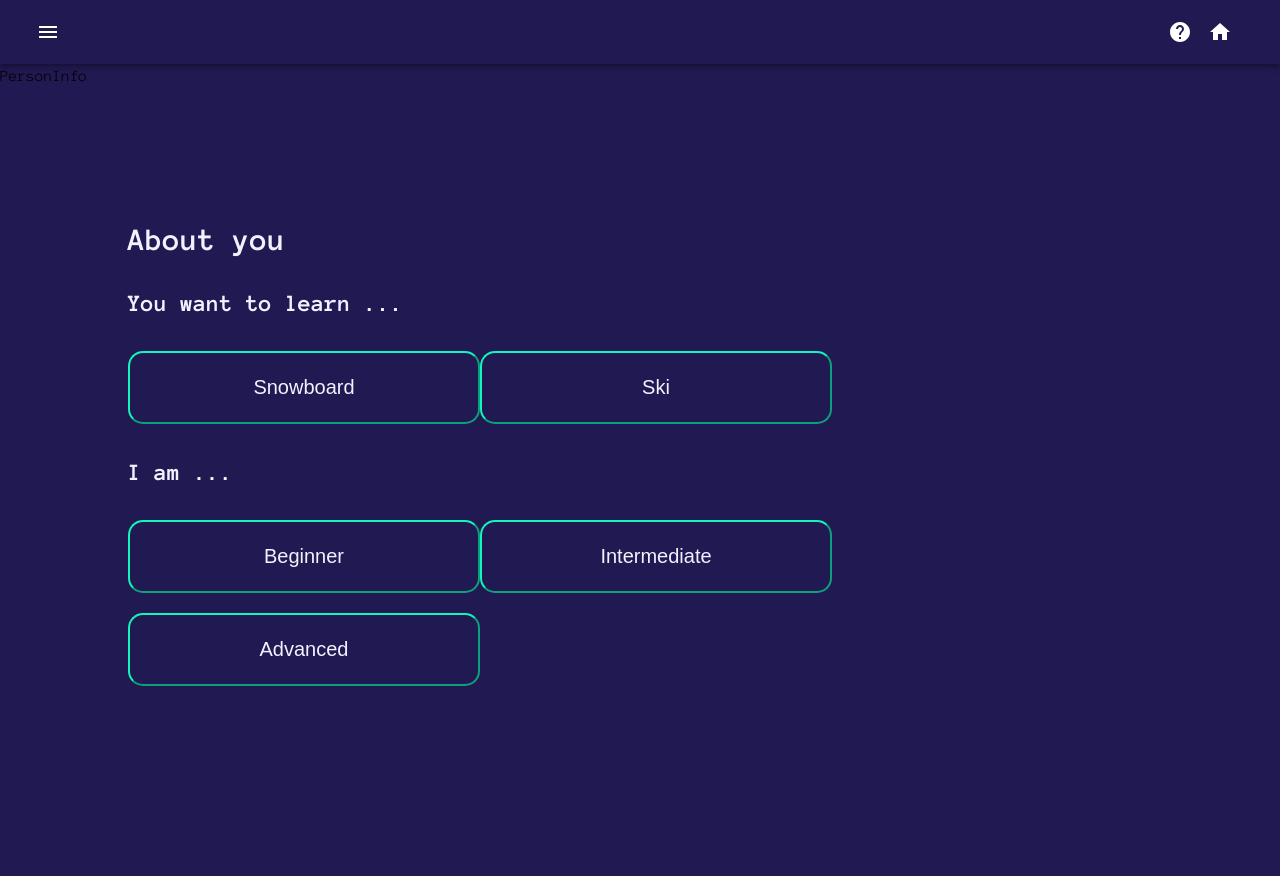
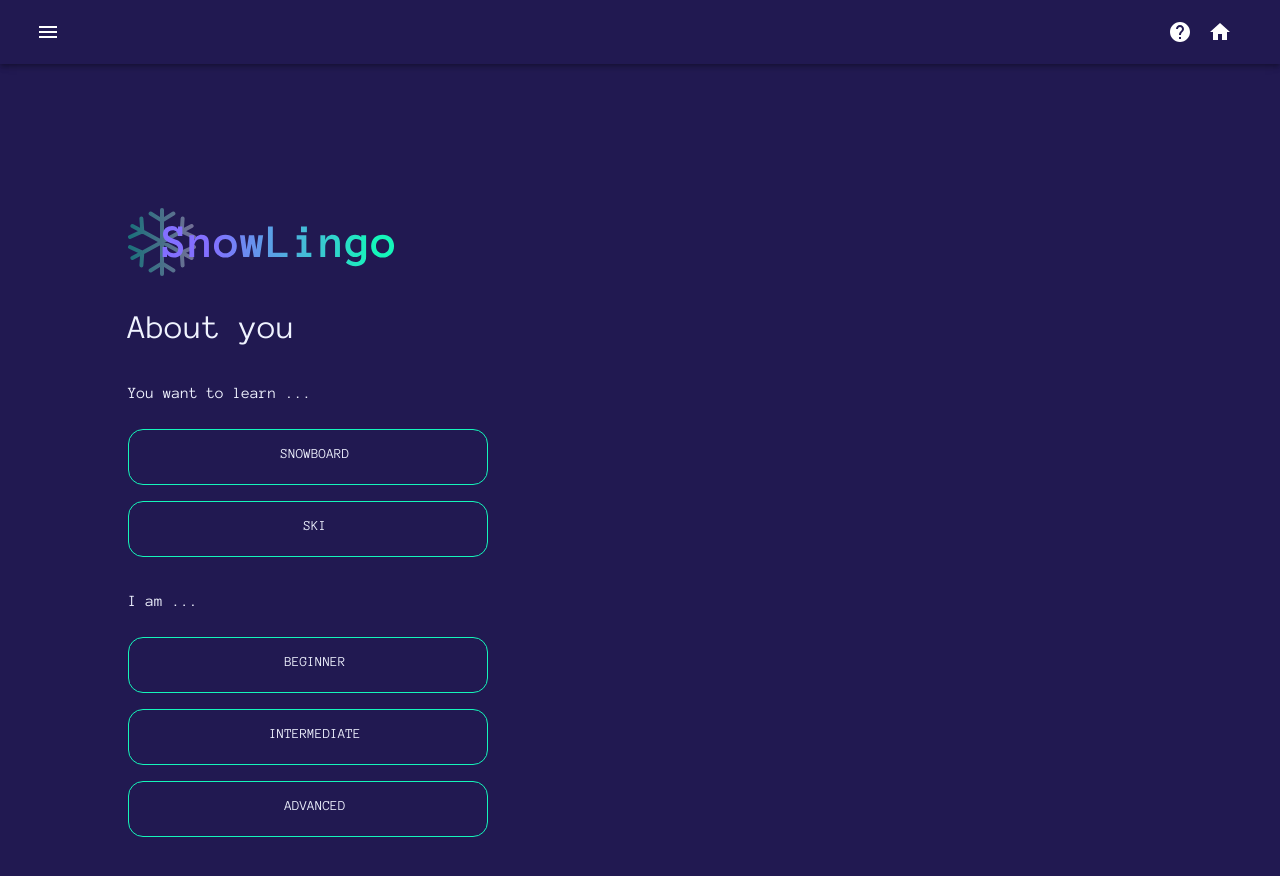
Before and after one commit to CIS5120-Project/Snowlingo, a React (Create React App) app in the folder snowlingo-front/: page /personinfo in a window 1280 px wide. Shown: the top 876 px of the page. Before the commit the page ends 824 px from the top, so only its background shows below. Built offline with nearby package versions, Linux system fonts and the light colour scheme.

Commit message:
Reimpl PersonInfo in material UI

```diff
--- a/snowlingo-front/src/pages/PersonInfo/PersonInfo.js
+++ b/snowlingo-front/src/pages/PersonInfo/PersonInfo.js
@@ -2,35 +2,199 @@ import React from "react";
 import "./PersonInfo.css";
 import logo from "../../snowlingo.svg"
 
+import { useNavigate } from 'react-router-dom';
+import { Box, Button, Stack, Typography, useTheme } from '@mui/material';
+import CreateIcon from '@mui/icons-material/Create';
+
 function PersonInfo () {
+  const theme = useTheme();
+  const navigate = useNavigate();
+
   return (
-    <div className="personInfoContainer">
-      <main> PersonInfo </main>
-      <div style={{margin: '10% 10%'}}>
-        <h1>About you</h1>
-        <div>
-          <h2>You want to learn ...</h2>
-          <button>
-            Snowboard
-          </button>
-          <button>
-            Ski
-          </button>
-        </div>
-        <div>
-          <h2>I am ...</h2>
-          <button>
-            Beginner
-          </button>
-          <button>
-            Intermediate
-          </button>
-          <button>
-            Advanced
-          </button>
-        </div>
-      </div>
-    </div>
+    <Box
+      sx={{
+        margin: "10% 10%",
+        // display: 'flex',
+        // flexDirection: 'column',
+        // alignItems: 'center',
+        // gap: 2,
+        // margin: '3rem 1.5rem'
+      }}>
+      <img src={logo} alt="logo img" style={{ marginTop: "1rem", marginBottom: "1.5rem" }}/>
+      <Typography
+        variant="h4"
+        gutterBottom
+        sx={{
+          color: theme.palette.primary.light
+        }}
+      >
+        About you
+      </Typography>
+      <Box
+        sx={{
+          marginTop: '2rem',
+          marginBottom: '2rem'
+        }}>
+        <Typography
+          variant="body3"
+          gutterBottom
+          sx={{
+            color: theme.palette.primary.light
+          }}
+        >
+          You want to learn ...
+        </Typography>
+        <Stack direction="column" spacing={2} sx={{ width: '100%', maxWidth: 360, mt: 3 }}>
+          <Button
+            variant="outlined"
+            fullWidth
+            sx={{
+              height: '7vh',
+              backgroundColor: theme.palette.primary.dark,
+              '&:hover': { backgroundColor: theme.palette.secondary.main},
+              borderColor: theme.palette.secondary.main,
+              padding: '8px 30px',
+              paddingRight: '16px',
+              borderRadius: '15px',
+              color: theme.palette.primary.main,
+              justifyContent: 'center'
+            }}
+            onClick = {() => navigate("/maintenance")}
+          >
+            <Typography
+              variant="body3"
+              gutterBottom
+              sx={{
+                color: theme.palette.primary.light
+              }}
+            >
+              Snowboard
+            </Typography>
+          </Button>
+          <Button
+            variant="outlined"
+            fullWidth
+            sx={{
+              height: '7vh',
+              backgroundColor: theme.palette.primary.dark,
+              '&:hover': { backgroundColor: theme.palette.secondary.main},
+              borderColor: theme.palette.secondary.main,
+              padding: '8px 30px',
+              paddingRight: '16px',
+              borderRadius: '15px',
+              color: theme.palette.primary.main,
+              justifyContent: 'center'
+            }}
+            onClick = {() => navigate("/maintenance")}
+          >
+            <Typography
+              variant="body3"
+              gutterBottom
+              sx={{
+                color: theme.palette.primary.light
+              }}
+            >
+              Ski
+            </Typography>
+          </Button>
+        </Stack>
+      </Box>
+      <Box
+        sx={{
+          marginTop: '2rem',
+          marginBottom: '2rem'
+        }}>
+        <Typography
+          variant="body3"
+          gutterBottom
+          sx={{
+            color: theme.palette.primary.light
+          }}
+        >
+          I am ...
+        </Typography>
+        <Stack direction="column" spacing={2} sx={{ width: '100%', maxWidth: 360, mt: 3 }}>
+          <Button
+            variant="outlined"
+            fullWidth
+            sx={{
+              height: '7vh',
+              backgroundColor: theme.palette.primary.dark,
+              '&:hover': { backgroundColor: theme.palette.secondary.main},
+              borderColor: theme.palette.secondary.main,
+              padding: '8px 30px',
+              paddingRight: '16px',
+              borderRadius: '15px',
+              color: theme.palette.primary.main,
+              justifyContent: 'center'
+            }}
+            onClick = {() => navigate("/maintenance")}
+          >
+            <Typography
+              variant="body3"
+              gutterBottom
+              sx={{
+                color: theme.palette.primary.light
+              }}
+            >
+              Beginner
+            </Typography>
+          </Button>
+          <Button
+            variant="outlined"
+            fullWidth
+            sx={{
+              height: '7vh',
+              backgroundColor: theme.palette.primary.dark,
+              '&:hover': { backgroundColor: theme.palette.secondary.main},
+              borderColor: theme.palette.secondary.main,
+              padding: '8px 30px',
+              paddingRight: '16px',
+              borderRadius: '15px',
+              color: theme.palette.primary.main,
+              justifyContent: 'center'
+            }}
+            onClick = {() => navigate("/maintenance")}
+          >
+            <Typography
+              variant="body3"
+              gutterBottom
+              sx={{
+                color: theme.palette.primary.light
+              }}
+            >
+              Intermediate
+            </Typography>
+          </Button>
+          <Button
+            variant="outlined"
+            fullWidth
+            sx={{
+              height: '7vh',
+              backgroundColor: theme.palette.primary.dark,
+              '&:hover': { backgroundColor: theme.palette.secondary.main},
+              borderColor: theme.palette.secondary.main,
+              padding: '8px 30px',
+              paddingRight: '16px',
+              borderRadius: '15px',
+              color: theme.palette.primary.main,
+              justifyContent: 'center'
+            }}
+            onClick = {() => navigate("/maintenance")}
+          >
+            <Typography
+              variant="body3"
+              gutterBottom
+              sx={{
+                color: theme.palette.primary.light
+              }}
+            >
+              Advanced
+            </Typography>
+          </Button>
+        </Stack>
+      </Box>
+    </Box>
   );
 };
 
```
